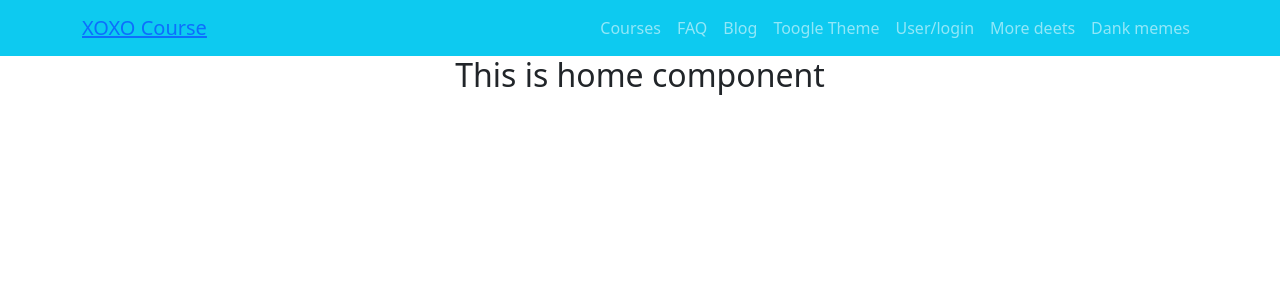
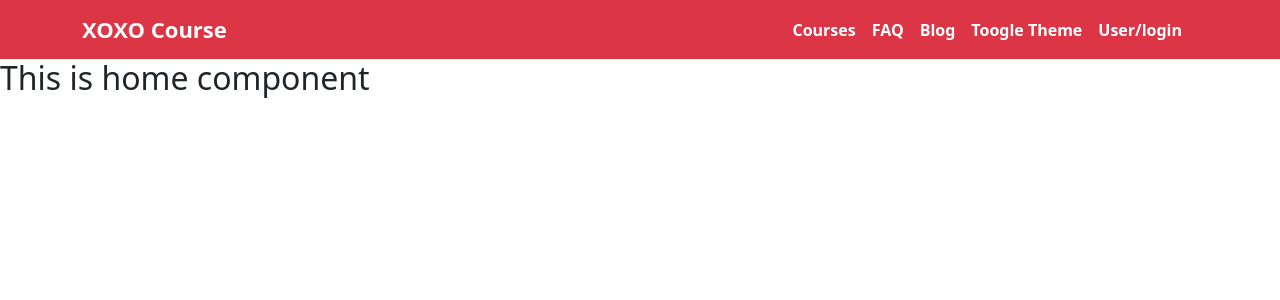
Before and after one commit to developermamoon/xoxo-course-client-side, a React (Create React App) app: page / in a window 1280 px wide. Shown: the top 300 px of the page. Built offline with nearby package versions, Linux system fonts and the light colour scheme.

Commit message:
header creation partly done

```diff
--- a/src/App.css
+++ b/src/App.css
@@ -1,5 +1,5 @@
 .App {
-  text-align: center;
+  /* text-align: center; */
 }
 
 .App-logo {
--- /dev/null
+++ b/src/Components/Shared/Header/Header.css
@@ -0,0 +1,23 @@
+a{
+    text-decoration: none;
+    color: white;
+    font-weight: bold;
+    display: block;
+
+}
+a:hover{
+    color: black;
+}
+.navs{
+    /* background-color: blue; */
+}
+.navs:hover{
+    /* background-color: blue; */
+}
+.brandName{
+    font-size: 22px;
+}
+
+.brandName:hover{
+    color: white;
+}
--- a/src/Components/Shared/Header/Header.js
+++ b/src/Components/Shared/Header/Header.js
@@ -2,29 +2,23 @@ import React from 'react';
 import Container from 'react-bootstrap/Container';
 import Nav from 'react-bootstrap/Nav';
 import Navbar from 'react-bootstrap/Navbar';
-import NavDropdown from 'react-bootstrap/NavDropdown';
 import { Link } from 'react-router-dom';
+import './Header.css'
 
 const Header = () => {
     return (
-        <Navbar collapseOnSelect expand="lg" bg="info" variant="dark">
+        <Navbar collapseOnSelect expand="lg" bg="danger" variant="dark">
             <Container>
-                <Navbar.Brand><Link to='/'>XOXO Course</Link></Navbar.Brand>
+                <Navbar.Brand><Link to='/' className='brandName'>XOXO Course</Link></Navbar.Brand>
                 <Navbar.Toggle aria-controls="responsive-navbar-nav"/>
                 <Navbar.Collapse id="responsive-navbar-nav">
 
                     <Nav className="ms-auto">
-                        <Nav.Link href="#features">Courses</Nav.Link>
-                        <Nav.Link href="#pricing">FAQ</Nav.Link>
-                        <Nav.Link href="#pricing">Blog</Nav.Link>
-                        <Nav.Link href="#pricing">Toogle Theme</Nav.Link>
-                        <Nav.Link href="#pricing">User/login</Nav.Link>
-                    </Nav>
-                    <Nav>
-                        <Nav.Link href="#deets">More deets</Nav.Link>
-                        <Nav.Link eventKey={2} href="#memes">
-                            Dank memes
-                        </Nav.Link>
+                        <div className='navs'><Link className='m-2 m-lg-0 me-lg-3 ' to='/courese'>Courses</Link></div>
+                        <div className='navs'><Link className='m-2 m-lg-0 me-lg-3 ' to='/FAQ'>FAQ</Link></div>
+                        <div className='navs'><Link className='m-2 m-lg-0 me-lg-3 ' to='/blog'>Blog</Link></div>
+                        <div className='navs'><Link className='m-2 m-lg-0 me-lg-3 ' to=''>Toogle Theme</Link></div>
+                        <div className='navs'><Link className='m-2 m-lg-0 me-lg-3 ' to=''>User/login</Link></div>
                     </Nav>
                 </Navbar.Collapse>
             </Container>
```
